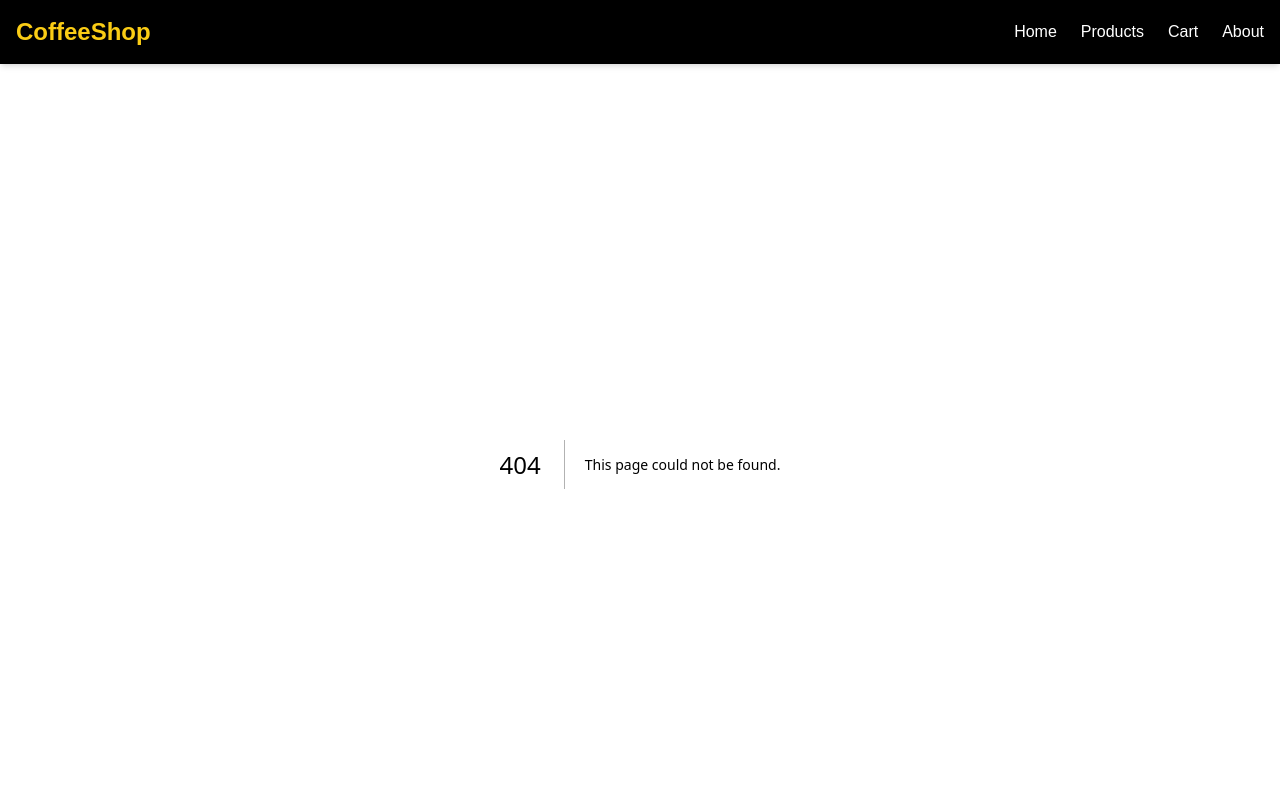
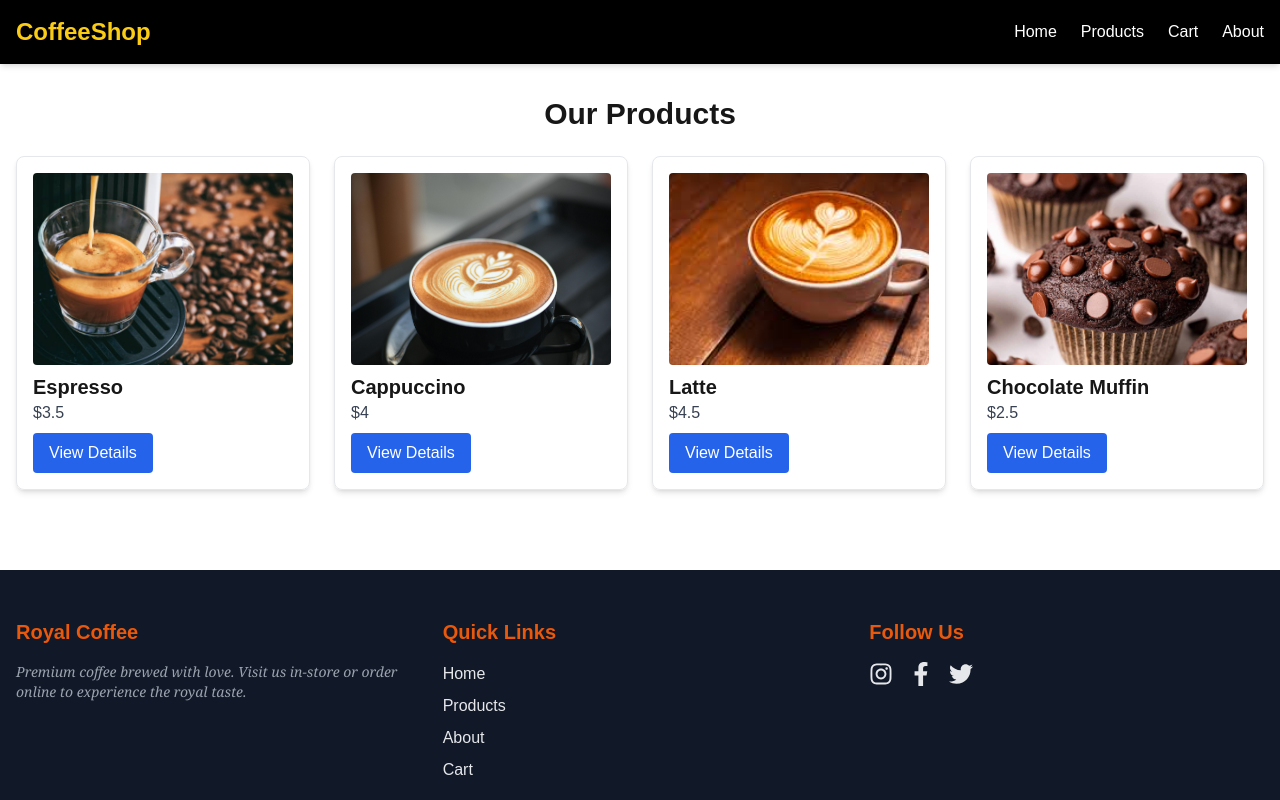
Before and after one commit to KalharaBatangala/coffee-shop, a Next.js app: page /products in a window 1280 px wide. Before the commit this address had no page. Shown: the top 800 px of the page. Built offline with nearby package versions, Linux system fonts and the light colour scheme.

Commit message:
updated products page

```diff
--- a/src/app/layout.tsx
+++ b/src/app/layout.tsx
@@ -17,7 +17,7 @@ const geistMono = Geist_Mono({
 });
 
 export const metadata: Metadata = {
-  title: "Create Next App",
+  title: "Royal Coffee",
   description: "Generated by create next app",
 };
 
--- /dev/null
+++ b/src/app/products/page.tsx
@@ -0,0 +1,16 @@
+// pages/products/index.tsx
+import { products } from "../../data/products";
+import ProductCard from "../../components/ProductCard";
+
+export default function ProductsPage() {
+  return (
+    <div className="container mx-auto px-4 py-8">
+      <h1 className="text-3xl font-bold mb-6 text-center">Our Products</h1>
+      <div className="grid grid-cols-1 sm:grid-cols-2 md:grid-cols-4 gap-6">
+        {products.map((product) => (
+          <ProductCard key={product.id} product={product} />
+        ))}
+      </div>
+    </div>
+  );
+}
```
